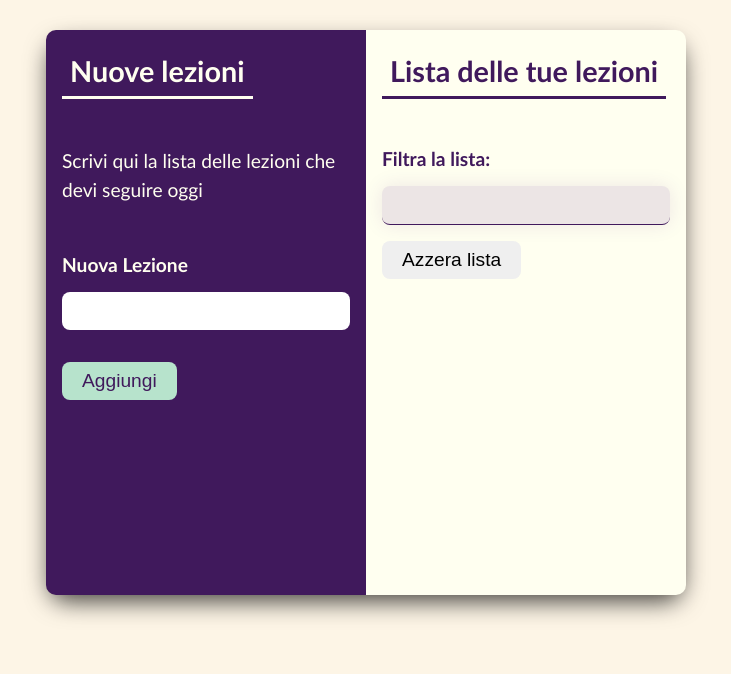
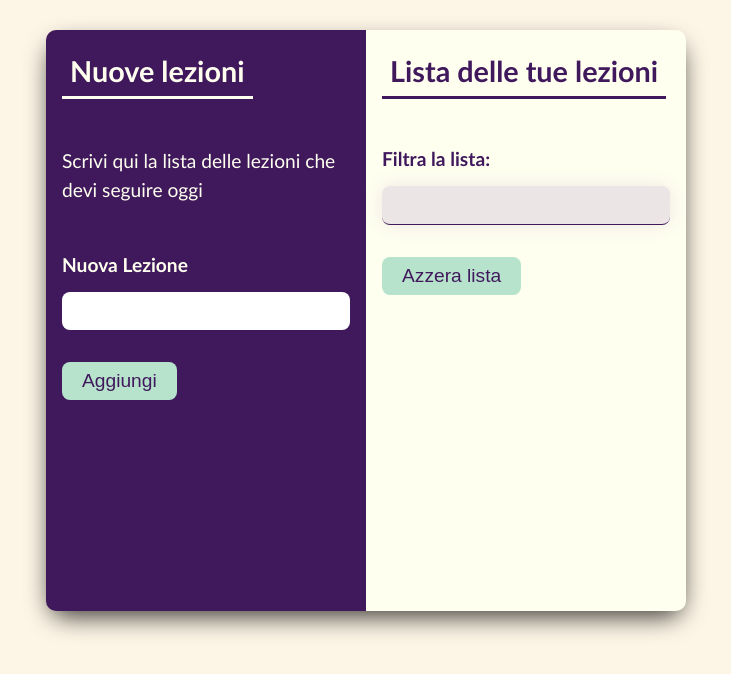
Before and after one commit to ManuelaScotto/toDo, a plain HTML site: page index.html in a window 1280 px wide. Shown: the whole page, without its empty margins (274-1005 px from the left). Drawn offline with Linux system fonts and the light colour scheme.

Commit message:
modifica colori

```diff
--- a/style.css
+++ b/style.css
@@ -57,6 +57,7 @@ button, input {
 
 button {
     padding: 8px 20px;
+    cursor: pointer;
 }
 
 /* wrapper */
@@ -117,12 +118,12 @@ button {
     background-color: rgba(74, 0, 128, 0.1);
 }
 
-#formFilter button {
+.container-right button {
     margin-top: 2rem;
     color: var(--purple);
     background-color:  rgb(183, 227, 204);
 }
-#formFilter button:hover {
+.container-right button:hover {
     color: var(--white);
     background-color: var(--purple);
 }
```
